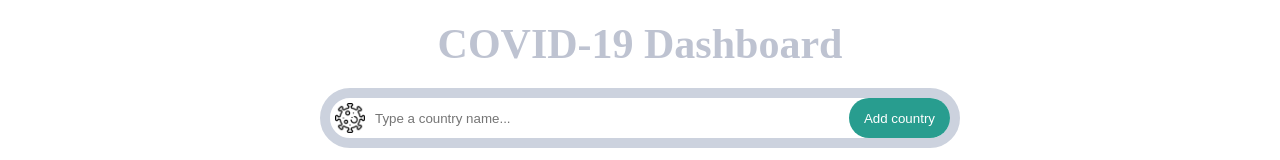
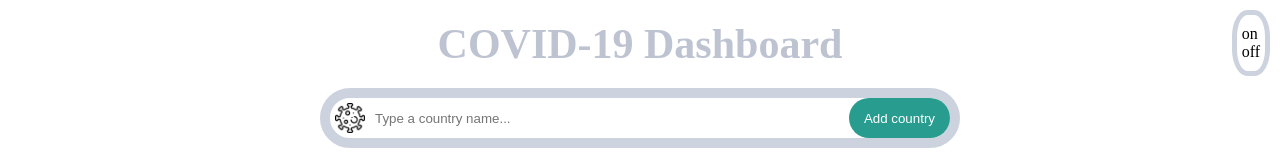
Before and after one commit to isatybaldyev13/covid, a plain HTML site: page index.html in a window 1280 px wide. Shown: the top 160 px of the page. Drawn offline with Linux system fonts and the light colour scheme.

Commit message:
created on-off button

```diff
--- a/index.html
+++ b/index.html
@@ -8,7 +8,11 @@
     <link rel="stylesheet" href="./styles.css" />
   </head>
   <body>
-    <div class="bg-image"></div>
+
+
+    <div class="bg-image">
+
+    </div>
     <header>
       <h1>COVID-19 Dashboard</h1>
       <div class="search-bar">
@@ -17,6 +21,10 @@
         <button class="search-bar_btn">Add country</button>
       </div>
     </header>
+    <div class="on-off">
+      <p class="on">on</p>
+      <p class="off">off</p>
+      </div>
     <main>
       <div class="card">
         <button class="close-btn"><img src="./img/delete.png"/></button>
--- a/styles.css
+++ b/styles.css
@@ -11,6 +11,20 @@
     height: 100%;
     width: 100%;
     z-index: -1;
+}
+.on-off{
+    border:solid 5px #ccd2de;
+    background-color: white;
+    position: absolute;
+    top:10px;
+    right: 10px;
+    padding: 10px 5px;
+    border-radius: 40%;
+    z-index: 20px;
+    display: flex;
+    flex-direction: column;
+    justify-content: space-between;
+
 }
 header{
     display: flex;
```
